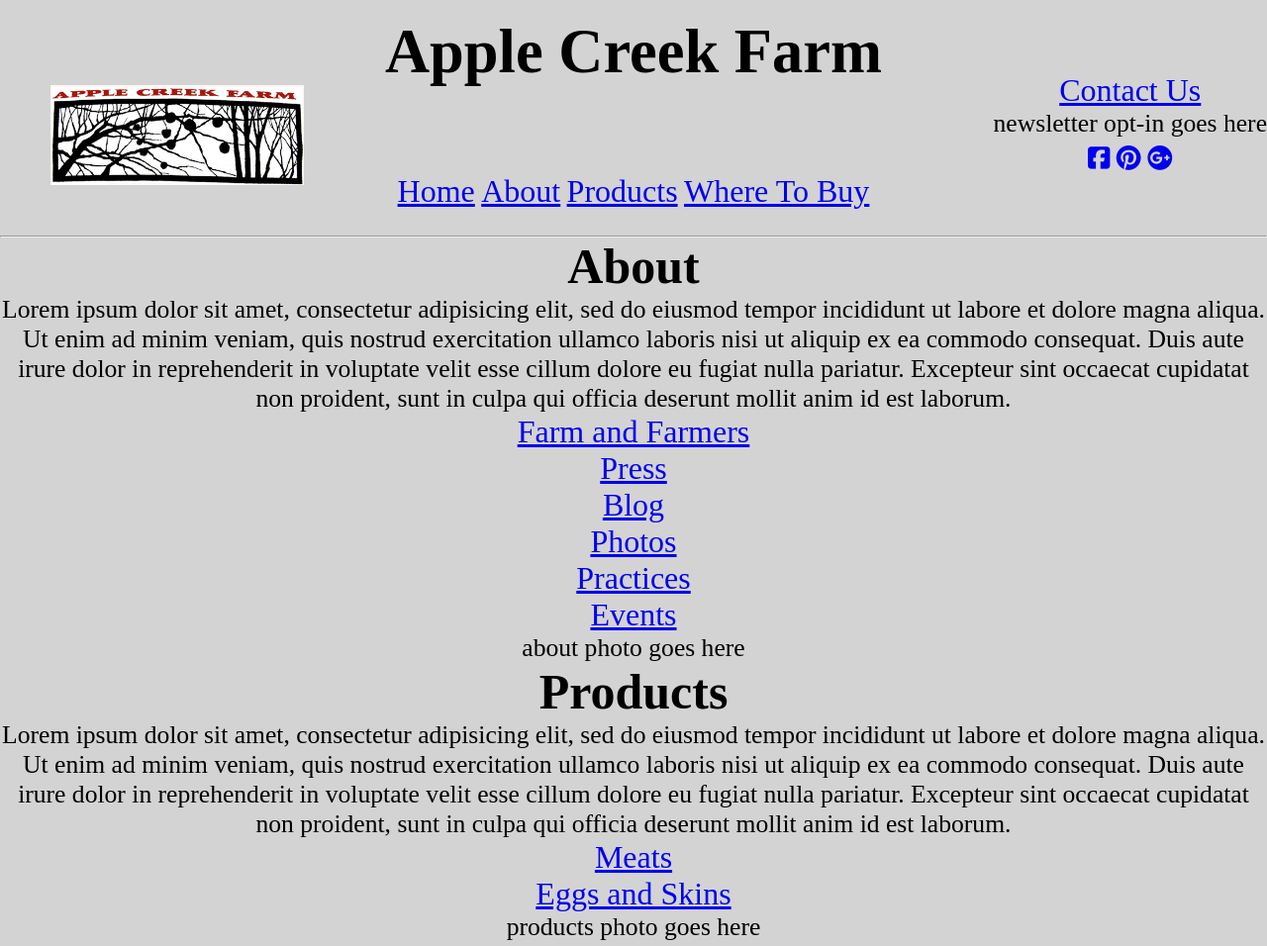
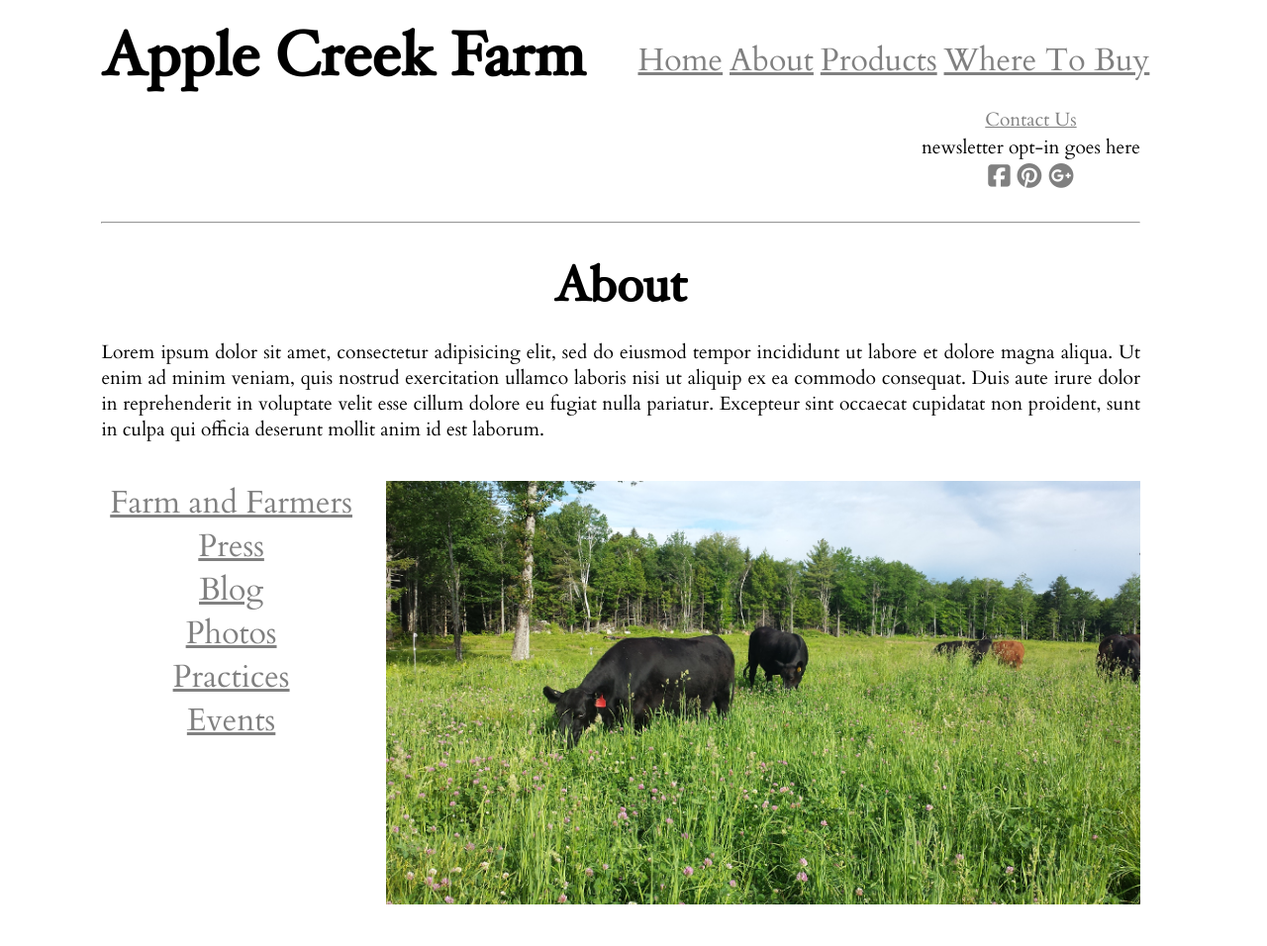
Before and after one commit to matsad3547/apple-creek-farm, a plain HTML site: page index.html in a window 1280 px wide. Shown: the top 956 px of the page at 99% size. Drawn offline with Linux system fonts and the light colour scheme.

Commit message:
feat(core) Add text justify on p elements

```diff
--- a/index.html
+++ b/index.html
@@ -5,8 +5,8 @@
     <meta name="viewport" content="width=device-width, initial-scale=1">
     <title>Apple Creek Farm</title>
     <link rel="stylesheet" href="/src/styles/main.css">
-    <!-- <link rel="stylesheet" href="/src/styles/A.css"> -->
-    <link rel="stylesheet" href="/src/styles/B.css">
+    <link rel="stylesheet" href="/src/styles/A.css">
+    <!-- <link rel="stylesheet" href="/src/styles/B.css"> -->
     <link href="https://fonts.googleapis.com/css?family=Cardo|Cormorant+Garamond|Crimson+Text" rel="stylesheet">
     <script src="https://use.fontawesome.com/624cbd4647.js"></script>
   </head>
@@ -40,12 +40,15 @@
         </ul>
         <hr>
       </nav>
+      <div class="hr parallax">
+
+      </div>
     </header>
     <main>
-      <div class="about parallax" id="about">
+      <div class="about" id="about">
         <h2>About</h2>
         <p>Lorem ipsum dolor sit amet, consectetur adipisicing elit, sed do eiusmod tempor incididunt ut labore et dolore magna aliqua. Ut enim ad minim veniam, quis nostrud exercitation ullamco laboris nisi ut aliquip ex ea commodo consequat. Duis aute irure dolor in reprehenderit in voluptate velit esse cillum dolore eu fugiat nulla pariatur. Excepteur sint occaecat cupidatat non proident, sunt in culpa qui officia deserunt mollit anim id est laborum.</p>
-        <!-- <img src="/src/images/cows1.png" alt=""> -->
+        <img src="/src/images/cows1.png" alt="">
         <ul class="sidebar">
           <li><a href="pages/about/farm_and_farmers.html">Farm and Farmers</a></li>
           <li><a href="press">Press</a></li>
@@ -54,27 +57,32 @@
           <li><a href="practices">Practices</a></li>
           <li><a href="events">Events</a></li>
         </ul>
-        <div class="ab parallax">about photo goes here</div>
+        <div class="ab parallax">
+        </div>
       </div>
       <div class="products" id="products">
         <h2>Products</h2>
         <p>Lorem ipsum dolor sit amet, consectetur adipisicing elit, sed do eiusmod tempor incididunt ut labore et dolore magna aliqua. Ut enim ad minim veniam, quis nostrud exercitation ullamco laboris nisi ut aliquip ex ea commodo consequat. Duis aute irure dolor in reprehenderit in voluptate velit esse cillum dolore eu fugiat nulla pariatur. Excepteur sint occaecat cupidatat non proident, sunt in culpa qui officia deserunt mollit anim id est laborum.</p>
-        <!-- <img src="/src/images/sheep1.png" alt=""> -->
+        <img src="/src/images/sheep1.png" alt="">
         <ul class="sidebar">
           <li><a href="meats">Meats</a></li>
           <li><a href="eggs_and_skins">Eggs and Skins</a></li>
         </ul>
-        <div class="pr parallax">products photo goes here</div>
+        <div class="pr parallax">
+
+        </div>
       </div>
       <div class="where_to_buy" id="where_to_buy">
         <h2>Where To Buy</h2>
         <p>Lorem ipsum dolor sit amet, consectetur adipisicing elit, sed do eiusmod tempor incididunt ut labore et dolore magna aliqua. Ut enim ad minim veniam, quis nostrud exercitation ullamco laboris nisi ut aliquip ex ea commodo consequat. Duis aute irure dolor in reprehenderit in voluptate velit esse cillum dolore eu fugiat nulla pariatur. Excepteur sint occaecat cupidatat non proident, sunt in culpa qui officia deserunt mollit anim id est laborum.</p>
-        <!-- <img src="/src/images/geese1.png" alt=""> -->
+        <img src="/src/images/geese1.png" alt="">
         <ul class="sidebar">
           <li><a href="https://squareup.com/store/apple-creek-farm" target="blank">Online Store</a></li>
           <li><a href="market_locations">Market Locations</a></li>
         </ul>
-        <div class="wtb parallax">where to buy photo goes here</div>
+        <div class="wtb parallax">
+
+        </div>
       </div>
       <hr>
     </main>
--- a/src/styles/A.css
+++ b/src/styles/A.css
@@ -75,6 +75,7 @@ main h2 {
 
 main p {
   padding: 0 0 2em 0;
+  text-align: justify;
 }
 
 .sidebar {
--- a/src/styles/B.css
+++ b/src/styles/B.css
@@ -1,19 +1,110 @@
 body {
-  background-color: lightgray;
+  /*background-color: lightgray;*/
+  /*padding: 1em 5em 0 5em;*/
+}
+
+li {
+  list-style: none;
+}
+
+nav {
+  width: 100%;
+  height: 7em;
+  /*position: fixed;
+  background-color: white;*/
+}
+
+hr {
+  display: none;
+
 }
 
 .logo {
   position: relative;
-  top: .5em;
+  top: -1em;
   left: 2em;
   width: 20%;
 }
 
+.header-icons {
+  font-size: .5em;
+  top: -2em;
+  right: 3em;
+}
+
+main img {
+  display: none;
+}
+
+main h2 {
+  padding: .5em 0;
+}
+
+main p {
+  padding: 0 3em;
+  text-align: justify;
+}
+
+ul {
+  padding: .75em 0;
+  margin-left: 8%;
+  width: 80%;
+  display: table;
+}
+
+li {
+  display: inline;
+  display: table-cell;
+}
+
+a {
+  color: #444545;
+}
+
+.parallax a {
+  color: #d0d2d2;
+  text-shadow: 1px 1px black;
+}
+
+a:hover {
+  color: #cf385c;
+}
 
 .parallax {
-  height: 100%;
+  height: 20em;
+  width: 100%;
   background-attachment: fixed;
   background-position: center;
   background-repeat: no-repeat;
   background-size: cover;
 }
+
+.hr {
+  /*padding-top: 7em;*/
+  background-image: url('../images/chickens1.png');
+}
+
+.hr ul {
+  margin-left: 19%;
+}
+
+.ab {
+  top: 20em;
+  background-image: url('../images/cows1.png');
+}
+
+.pr {
+  background-image: url('../images/sheep1.png')
+}
+
+.pr ul {
+  margin-left: 15%;
+}
+
+.wtb {
+  background-image: url('../images/geese1.png');
+}
+
+.wtb ul {
+  margin-left: 14%;
+}
```
Also changed, not shown: src/images/chickens1.png (added).
